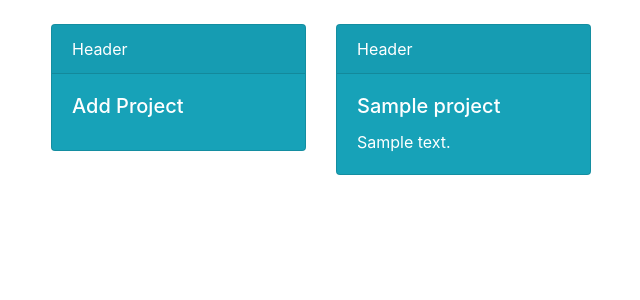
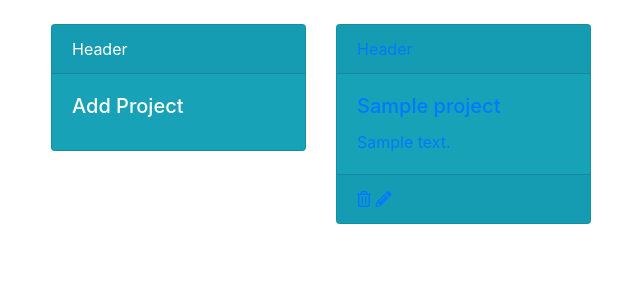
Before and after one commit to kellymorin/check_mate, a Django app: template check_mate/templates/projects.html in a window 1280 px wide. Shown: the part 56-356 px from the top of the page, without its empty margins (34-674 px from the left). Run offline with Django 3.2, Linux system fonts and the light colour scheme; the template is opened without the code that fills it: values that come from a table or form of the project are taken from there, others are empty; tables that the repository leaves empty hold one stand-in row (values such as "Sample post"); parts of the project's set-up code (start-up, migrations or seed data) failed here and were passed over; some libraries are stand-ins or nearby versions.

Commit message:
Added links for edit and delete on all projects

```diff
--- a/check_mate/templates/projects.html
+++ b/check_mate/templates/projects.html
@@ -23,6 +23,10 @@
             <h5 class="card-title">{{project.project_name}}</h5>
           <p class="card-text">{{project.project_description}}</p>
         </div>
+        <div class="card-footer">
+          <a href="{% url 'check_mate:project_delete' project.id %}"><i class="far fa-trash-alt"></i></a>
+          <a href="{% url 'check_mate:project_edit' project.id %}"><i class="fas fa-pencil-alt"></i></a>
+        </div>
       </div>
     </a>
     </div>
```
